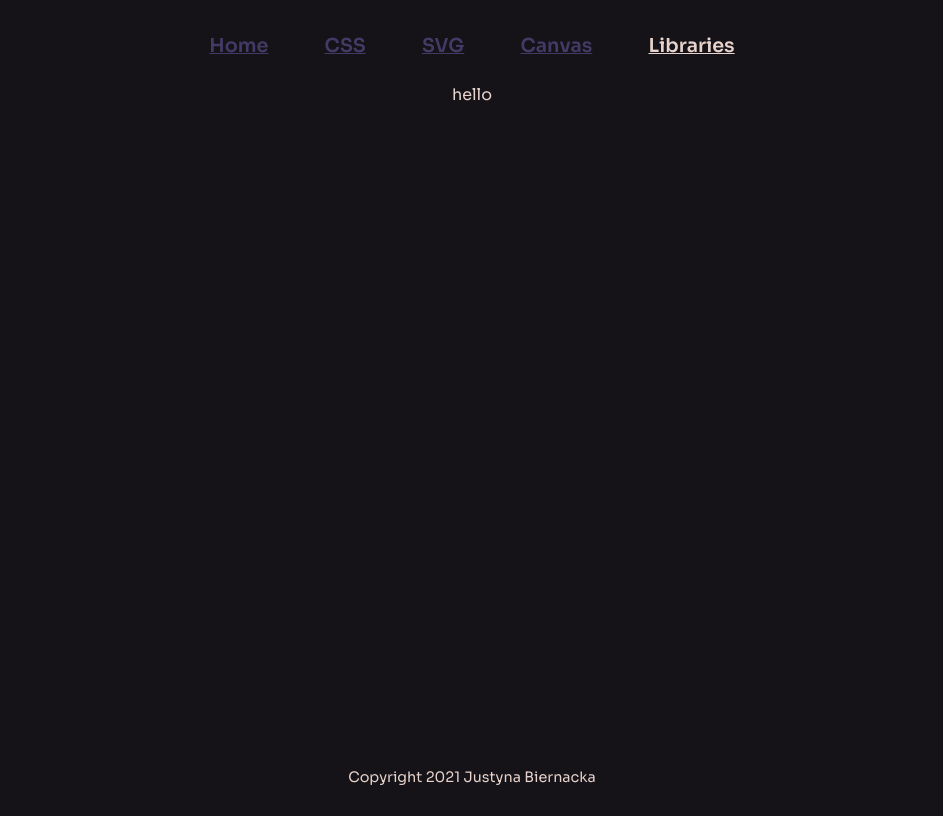
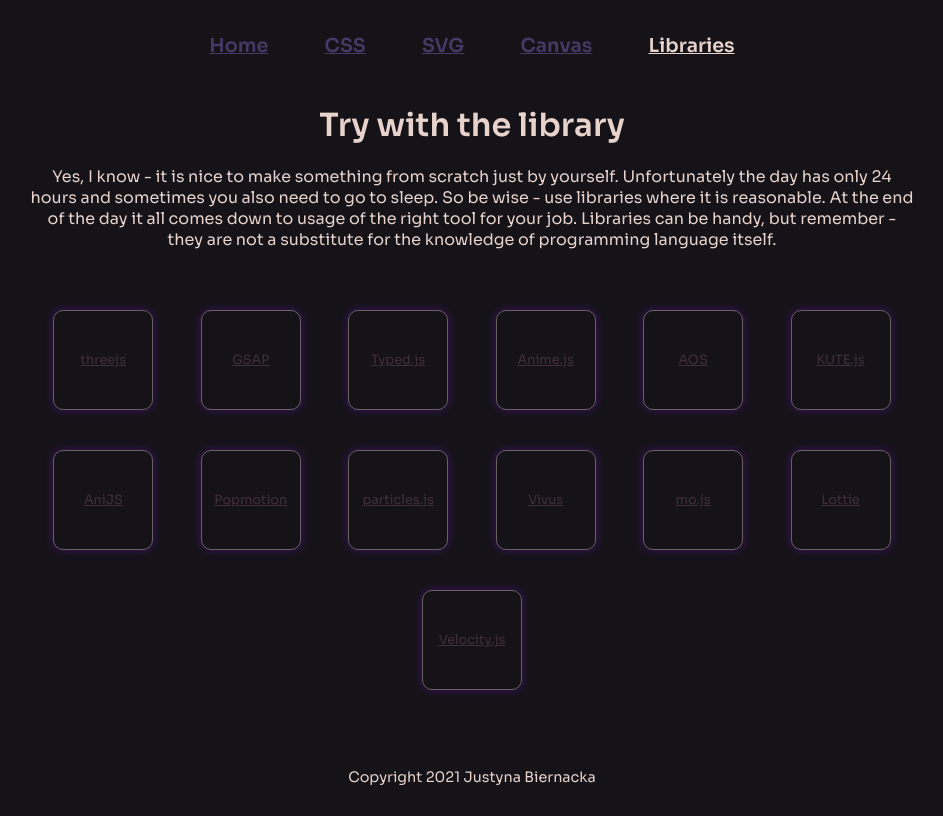
Before and after one commit to freefrogs/DiveIntoAnimations, a Vue app: page /libraries in a window 1280 px wide. Shown: the whole page, without its empty margins (168-1111 px from the left). Built offline with nearby package versions, Linux system fonts and the light colour scheme.

Commit message:
Add Libraries component

```diff
--- a/src/App.vue
+++ b/src/App.vue
@@ -95,6 +95,10 @@ body {
   margin: 0 auto;
 }
 
+.author {
+  text-align: right;
+}
+
 .boxesContainer {
   margin: 40px 0;
   display: flex;
--- a/src/components/Box.vue
+++ b/src/components/Box.vue
@@ -3,7 +3,7 @@
     <div class="center boxTexts">
       <p>{{title}}</p>
       <p v-if="docs"><a :href="docs" target="_blank">MDN Web Docs</a></p>
-      <p v-if="other"><a :href="other" target="_blank">check out</a></p>
+      <p v-if="other"><a :href="other" target="_blank">try it</a></p>
       <p v-if="example"><a :href="example" target="_blank">Example</a></p>
     </div>
     <div class="box"></div>
--- a/src/views/Canvas.vue
+++ b/src/views/Canvas.vue
@@ -8,7 +8,7 @@
       It can respond to JavaScript events (...) and any user action (key clicks, mouse clicks, button clicks, finger movement).
     </q>
     <p class="author">Source: <a href="https://www.w3schools.com/default.asp" target="_blank">W3Schools</a></p>
-    <div class="boxesContainer">
+    <div class="boxesContainer canvas--entry">
       <div
         v-for="(card, index) in cards"
         :key="index"
@@ -69,8 +69,8 @@ export default {
 
 <style lang="scss">
 .canvas {
-  .author {
-    text-align: right;
+  &--entry {
+    animation: var(--title);
   }
   .square {
     margin: 0;
--- a/src/views/Css.vue
+++ b/src/views/Css.vue
@@ -1,7 +1,7 @@
 <template>
   <div class="css section">
     <h1>CSS is not as boring as you think</h1>
-    <p>Lorem ipsum dolor sit amet consectetur adipisicing elit. Excepturi quos earum, dignissimos ipsam quam quas exercitationem quibusdam quod, veritatis sequi non, sint porro suscipit. Vitae consequatur pariatur repellendus. Iste, magni.</p>
+    <p>Cascading Style Sheet (CSS) is the language that describes how HTML elements should be displayed. Layout, colors, fonts, accessibility - you name it, everything this and much more can be done via CSS. A good website is an eye-catching website with tailor made transitions and animations. Many of them can be done using pure CSS. Further you dip into its possibilities, the more you realize how much you were underestimating it.</p>
     <transition name="show" mode="out-in">
       <div
         v-if="!showProperties && !showKeyframes && !showGradients"
@@ -17,7 +17,7 @@
           <button
             class="button"
             @click="card.show"
-          >Check out</button>
+          >Try it</button>
         </div>
       </div>
     </transition>
--- a/src/views/Libraries.vue
+++ b/src/views/Libraries.vue
@@ -1,15 +1,224 @@
 <template>
-  <div>
-    hello
+<div class="libraries section">
+    <h1>Try with the library</h1>
+    <p>Yes, I know - it is nice to make something from scratch just by yourself. Unfortunately the day has only 24 hours and sometimes you also need to go to sleep. So be wise - use libraries where it is reasonable. At the end of the day it all comes down to usage of the right tool for your job. Libraries can be handy, but remember - they are not a substitute for the knowledge of programming language itself.</p>
+    <div class="card__container boxesContainer">
+      <div
+        v-for="(card, index) in cards"
+        :key="index"
+        class="card"
+        @click="showDesc"
+      >
+        <div class="card__name center">
+          <a :href="card.link" target="_blank">{{card.name}}</a>
+        </div>
+        <div class="card__desc center">
+          <div>
+            <div class="close" @click.stop='closeDesc'>+</div>
+            <div>
+              <q>{{card.desc}}</q>
+              <p v-if="card.author" class="author"><em>{{card.author}}</em></p>
+            </div>
+            <p v-if="card.example" class="card__links"><a :href="card.example" target="_blank">Example</a></p>
+            <p v-if="card.showreel" class="card__links"><a :href="card.showreel" target="_blank">Showreel</a></p>
+          </div>
+        </div>
+      </div>
+    </div>
   </div>
 </template>
 
 <script>
 export default {
-
+  name: 'Libraries',
+  data() {
+    return {
+      cards: [
+        {
+          name: 'threejs',
+          link: 'https://threejs.org/',
+          desc: 'Three.js is a JavaScript library and API used to create animated 3D computer graphics using WebGL.',
+          author: 'Gianmarco Ebeling',
+          example: 'https://bruno-simon.com/'
+        },
+        {
+          name: 'GSAP',
+          link: 'https://greensock.com/',
+          desc: 'GSAP is a solid animation library from GreenSock that lets you create advanced animations to impress your users. The animations will look great on every device and perform well on all major browsers.',
+          author: 'Gianmarco Ebeling',
+          showreel: 'https://www.youtube.com/watch?v=pFqBqgOv9E8',
+          example: 'https://codepen.io/chrisgannon/pen/bVwLdg'
+        },
+        {
+          name: 'Typed.js',
+          link: 'https://mattboldt.com/demos/typed-js/',
+          desc: 'Typed.js is a JavaScript typing animation library. It is very easy to use and highly customizable.',
+          author: 'Gianmarco Ebeling',
+        },
+        {
+          name: 'Anime.js',
+          link: 'https://animejs.com/',
+          desc: 'Anime.js is a lightweight JavaScript animation library. With a single unified API, Anime.js works with CSS, SVG, DOM attributes, and JavaScript objects.',
+          author: 'Gianmarco Ebeling',
+        },
+        {
+          name: 'AOS',
+          link: 'https://michalsnik.github.io/aos/',
+          desc: 'AOS is a library that allows you to apply different animations (triggered as you scroll down) to any element of your webpage.',
+          author: 'Gianmarco Ebeling',
+        },
+        {
+          name: 'KUTE.js',
+          link: 'https://thednp.github.io/kute.js/',
+          desc: 'KUTE.js is a JavaScript animation engine mainly for modern browsers but with support for older browsers as well, with its legacy components, tools, and polyfills.',
+          author: 'Gianmarco Ebeling',
+        },
+        {
+          name: 'AniJS',
+          link: 'http://anijs.github.io/',
+          desc: 'AniJS is a JS animation library that allows you to add animations to elements in a very simple way using a “sentence-like” structure.',
+          author: 'Gianmarco Ebeling',
+          example: 'http://anicollection.github.io/#/'
+        },
+        {
+          name: 'Popmotion',
+          link: 'https://popmotion.io/',
+          desc: 'Popmotion is a lightweight but very powerful JavaScript animation library, as it supports keyframe and spring animations for numbers, colors, and complex strings.',
+          author: 'Gianmarco Ebeling'
+        },
+        {
+          name: 'particles.js',
+          link: 'https://vincentgarreau.com/particles.js/',
+          desc: 'A lightweight JavaScript library for creating particles.',
+          author: 'Vincent Garreau',
+        },
+        {
+          name: 'Vivus',
+          link: 'https://maxwellito.github.io/vivus/',
+          desc: 'Vivus is a lightweight JavaScript class (with no dependencies) that allows you to animate SVGs, giving them the appearence of being drawn. There are a variety of different animations available, as well as the option to create a custom script to draw your SVG in whatever way you like.',
+          author: 'maxwellito',
+        },
+        {
+          name: 'mo.js',
+          link: 'https://mojs.github.io/',
+          desc: 'Motion graphics has a big part to play in animations, and Mo.js is one option with which you can make an impact. With a number of tutorials and demos to help out, beginners may not find it hard to create geometrical shapes and time animations to the dot. The APIs may appear simple, but there’s a lot you can do with them.',
+          author: 'Priya'
+        },
+        {
+          name: 'Lottie',
+          link: 'http://airbnb.io/lottie/#/',
+          desc: 'Lottie is a lightweight animated graphics format that balances high quality graphics against the cost of rendering them. It makes applications smaller and includes dynamic features. It can be used for web, Android, iOS and IoTs, without the need for additional software.',
+          author: 'Priya'
+        },
+        {
+          name: 'Velocity.js',
+          link: 'http://velocityjs.org/',
+          desc: 'Created by Julian Shapiro to solve the problem of JQuery’s slowness when animating complex or extensive animations. (...)  improves the website interface and provides a simple experience to the user. Velocity.js helps you animate, fade and slide animations, color animations, SVG animations, transforms, scrolling, and loops.',
+          author: 'Judy Nduati'
+        },
+      ]
+    }
+  },
+  methods: {
+    showDesc(e) {
+      const cards = [...document.querySelectorAll('.libraries .card')]
+      cards.forEach(card => card.classList.remove('show'))
+      e.currentTarget.classList.add('show')
+    },
+    closeDesc(e) {
+      const currentCard = e.target.parentElement.parentElement.parentElement
+      currentCard.classList.remove('show')
+    }
+  }
 }
 </script>
 
 <style lang="scss">
-
+.libraries {
+  .card {
+    font-size: 0.8em;
+    position: relative;
+    height: 120px;
+    width: 120px;
+    margin: 10px;
+    transition: .4s;
+    /* &:nth-child(2n+1) {
+      animation: var(--slide_l);
+      animation-delay: 0.6s !important;
+    }
+    &:nth-child(2n+2) {
+      animation: var(--title);
+      animation-delay: 0.8s !important;
+    }
+    &:nth-child(3n+1)  {
+      animation: var(--slide_r);
+      animation-delay: 0.4s !important;
+    } */
+    &:hover .card__name {
+      opacity: 1;
+    }
+    &__name {
+      opacity: 0.4;
+      width: 100px;
+      height: 100px;
+      display: flex;
+      justify-content: center;
+      align-items: center;
+      background: var(--primary_dark);
+      border: 1px solid var(--primary_light);
+      border-radius: 10px;
+      z-index: 1;
+      box-shadow: 0 0 10px var(--details2);
+      transition: .4s;
+    }
+    &__desc {
+      color: var(--primary_dark);
+      overflow: hidden;
+      background: var(--primary_light);
+      border: 1px solid var(--primary_dark);
+      box-shadow: 0 0 10px var(--details2);
+      width: 50px;
+      height: 50px;
+      opacity: 0;
+      transition: .5s;
+    }
+    &__links {
+      display: inline-block;
+      margin: 0 10px;
+    }
+    .author {
+      margin: 5px 0 10px;
+    }
+    &.show {
+      .card__desc {
+        padding: 15px;
+        width: 300px;
+        height: 200px;
+        opacity: 1;
+        z-index: 4;
+        display: flex;
+        justify-content: center;
+        align-items: center;
+        .close {
+          cursor: pointer;
+          position: absolute;
+          bottom: 10px;
+          left: 10px;
+          width: 25px;
+          height: 25px;
+          font-size: 18px;
+          line-height: 25px;
+          transition: .3s;
+          border-radius: 50%;
+          background: var(--primary_dark);
+          color: var(--primary_light);
+          transform: rotate(45deg);
+        }
+        a:hover {
+          color: var(--primary_dark) !important;
+        }
+      }
+    }
+  }
+}
 </style>
--- a/src/views/Svg.vue
+++ b/src/views/Svg.vue
@@ -56,9 +56,6 @@ export default {
 
 <style lang="scss">
 .svg {
-  .author {
-    text-align: right;
-  }
   .boxContainer .box {
     filter: url(#wavy) blur(1px);
   }
```
